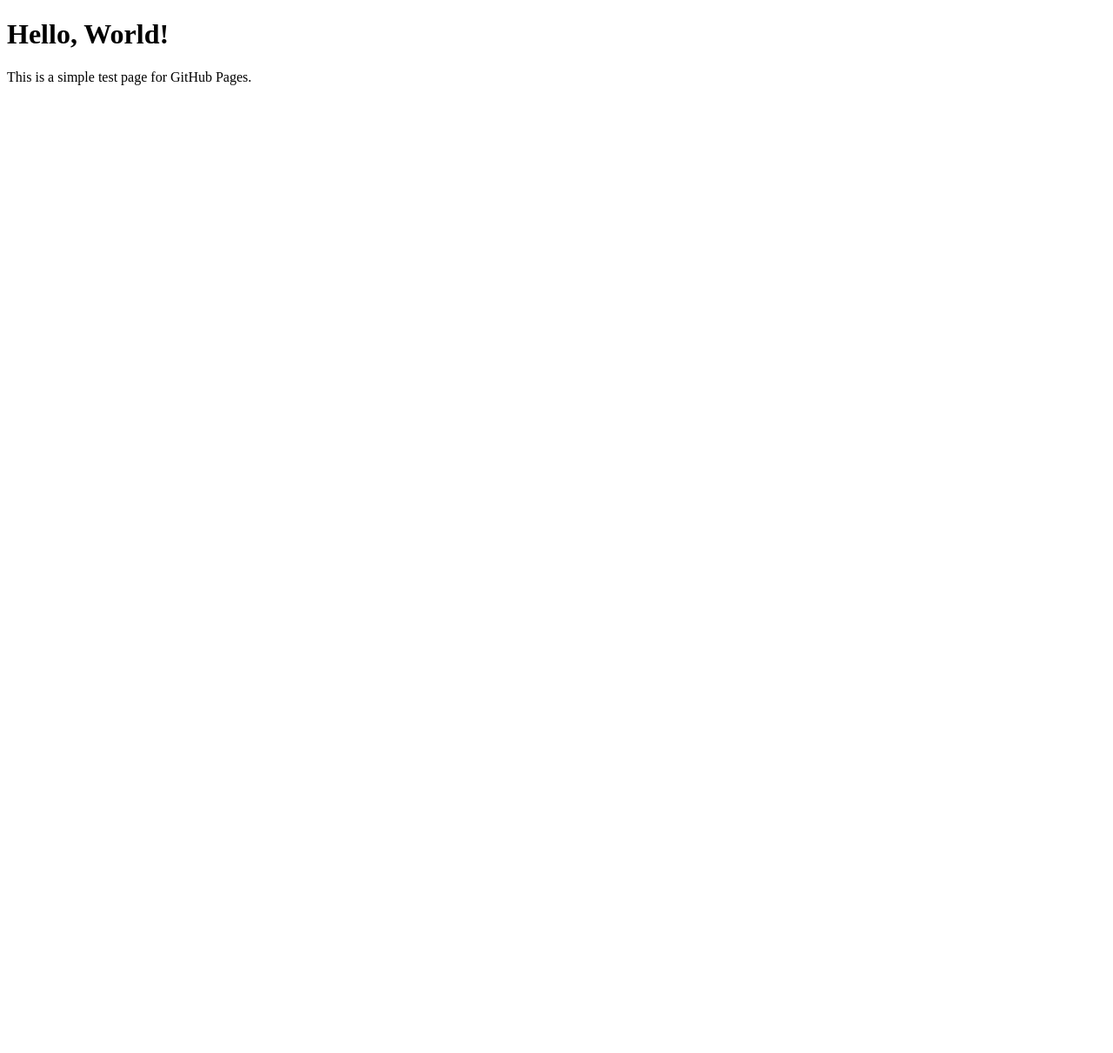
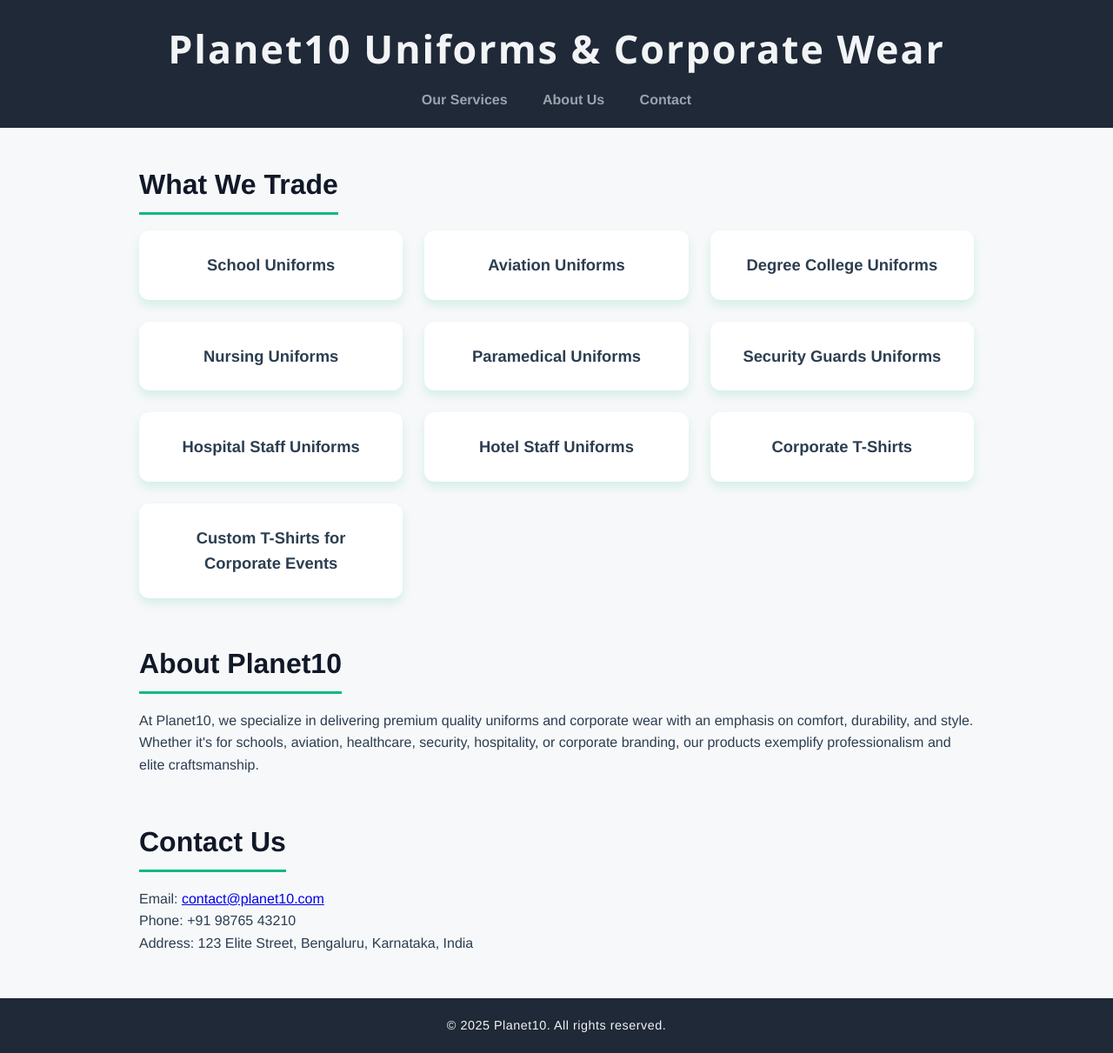
Before and after one commit to beingkmr/uniform-bussiness, a plain HTML site: page index.html in a window 1280 px wide. Shown: the whole page at 87% size. Before the commit the page ends 800 px from the top, so only its background shows below. Drawn offline with Linux system fonts and the light colour scheme.

Commit message:
Update index.html

```diff
--- a/index.html
+++ b/index.html
@@ -1,10 +1,140 @@
 <!DOCTYPE html>
-<html>
+<html lang="en">
 <head>
-  <title>Simple Test Website</title>
+  <meta charset="UTF-8" />
+  <meta name="viewport" content="width=device-width, initial-scale=1" />
+  <title>Planet10 - Premium Uniforms & Corporate Wear</title>
+  <style>
+    /* Reset and base */
+    * {
+      box-sizing: border-box;
+      margin: 0;
+      padding: 0;
+    }
+    body {
+      font-family: 'Helvetica Neue', Helvetica, Arial, sans-serif;
+      background: #f7f8fa;
+      color: #2c3e50;
+      line-height: 1.6;
+    }
+    header {
+      background: #1f2937;
+      color: #f3f4f6;
+      padding: 20px 40px;
+      text-align: center;
+    }
+    header h1 {
+      font-weight: 700;
+      font-size: 2.8em;
+      letter-spacing: 2px;
+      margin-bottom: 10px;
+      font-family: 'Segoe UI', Tahoma, Geneva, Verdana, sans-serif;
+    }
+    nav {
+      margin-top: 10px;
+    }
+    nav a {
+      color: #9ca3af;
+      text-decoration: none;
+      margin: 0 18px;
+      font-weight: 600;
+      font-size: 1em;
+      transition: color 0.3s ease;
+    }
+    nav a:hover {
+      color: #10b981; /* Emerald green highlight */
+    }
+    main {
+      max-width: 1000px;
+      margin: 40px auto;
+      padding: 0 20px;
+    }
+    section {
+      margin-bottom: 50px;
+    }
+    section h2 {
+      font-size: 2em;
+      margin-bottom: 18px;
+      border-bottom: 3px solid #10b981;
+      display: inline-block;
+      padding-bottom: 6px;
+      font-weight: 700;
+      color: #111827;
+    }
+    ul.services-list {
+      list-style-type: none;
+      display: grid;
+      grid-template-columns: repeat(auto-fit,minmax(250px,1fr));
+      gap: 25px;
+    }
+    ul.services-list li {
+      background: white;
+      padding: 25px 20px;
+      border-radius: 12px;
+      box-shadow: 0 6px 12px rgba(16, 185, 129, 0.15);
+      font-weight: 600;
+      font-size: 1.15em;
+      text-align: center;
+      transition: transform 0.3s ease;
+      cursor: default;
+    }
+    ul.services-list li:hover {
+      transform: translateY(-6px);
+      box-shadow: 0 12px 20px rgba(16, 185, 129, 0.35);
+      color: #10b981;
+    }
+    footer {
+      background: #1f2937;
+      color: #f3f4f6;
+      text-align: center;
+      padding: 20px 10px;
+      font-size: 0.9em;
+      letter-spacing: 0.5px;
+    }
+  </style>
 </head>
 <body>
-  <h1>Hello, World!</h1>
-  <p>This is a simple test page for GitHub Pages.</p>
+  <header>
+    <h1>Planet10 Uniforms & Corporate Wear</h1>
+    <nav>
+      <a href="#services">Our Services</a>
+      <a href="#about">About Us</a>
+      <a href="#contact">Contact</a>
+    </nav>
+  </header>
+
+  <main>
+    <section id="services">
+      <h2>What We Trade</h2>
+      <ul class="services-list">
+        <li>School Uniforms</li>
+        <li>Aviation Uniforms</li>
+        <li>Degree College Uniforms</li>
+        <li>Nursing Uniforms</li>
+        <li>Paramedical Uniforms</li>
+        <li>Security Guards Uniforms</li>
+        <li>Hospital Staff Uniforms</li>
+        <li>Hotel Staff Uniforms</li>
+        <li>Corporate T-Shirts</li>
+        <li>Custom T-Shirts for Corporate Events</li>
+      </ul>
+    </section>
+
+    <section id="about">
+      <h2>About Planet10</h2>
+      <p>At Planet10, we specialize in delivering premium quality uniforms and corporate wear with an emphasis on comfort, durability, and style. Whether it's for schools, aviation, healthcare, security, hospitality, or corporate branding, our products exemplify professionalism and elite craftsmanship.</p>
+    </section>
+
+    <section id="contact">
+      <h2>Contact Us</h2>
+      <p>Email: <a href="mailto:contact@planet10.com">contact@planet10.com</a></p>
+      <p>Phone: +91 98765 43210</p>
+      <p>Address: 123 Elite Street, Bengaluru, Karnataka, India</p>
+    </section>
+  </main>
+
+  <footer>
+    &copy; 2025 Planet10. All rights reserved.
+  </footer>
 </body>
 </html>
```
